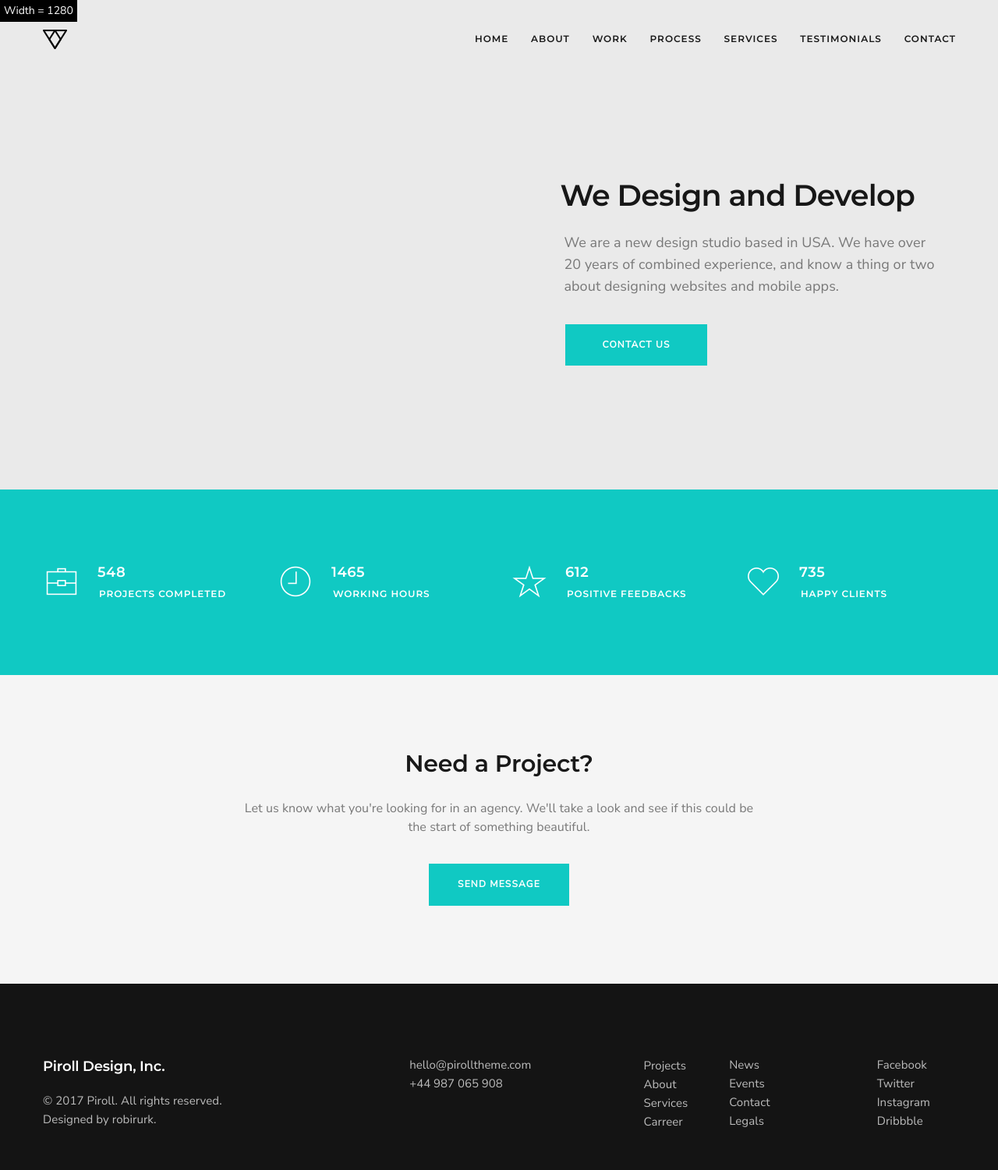
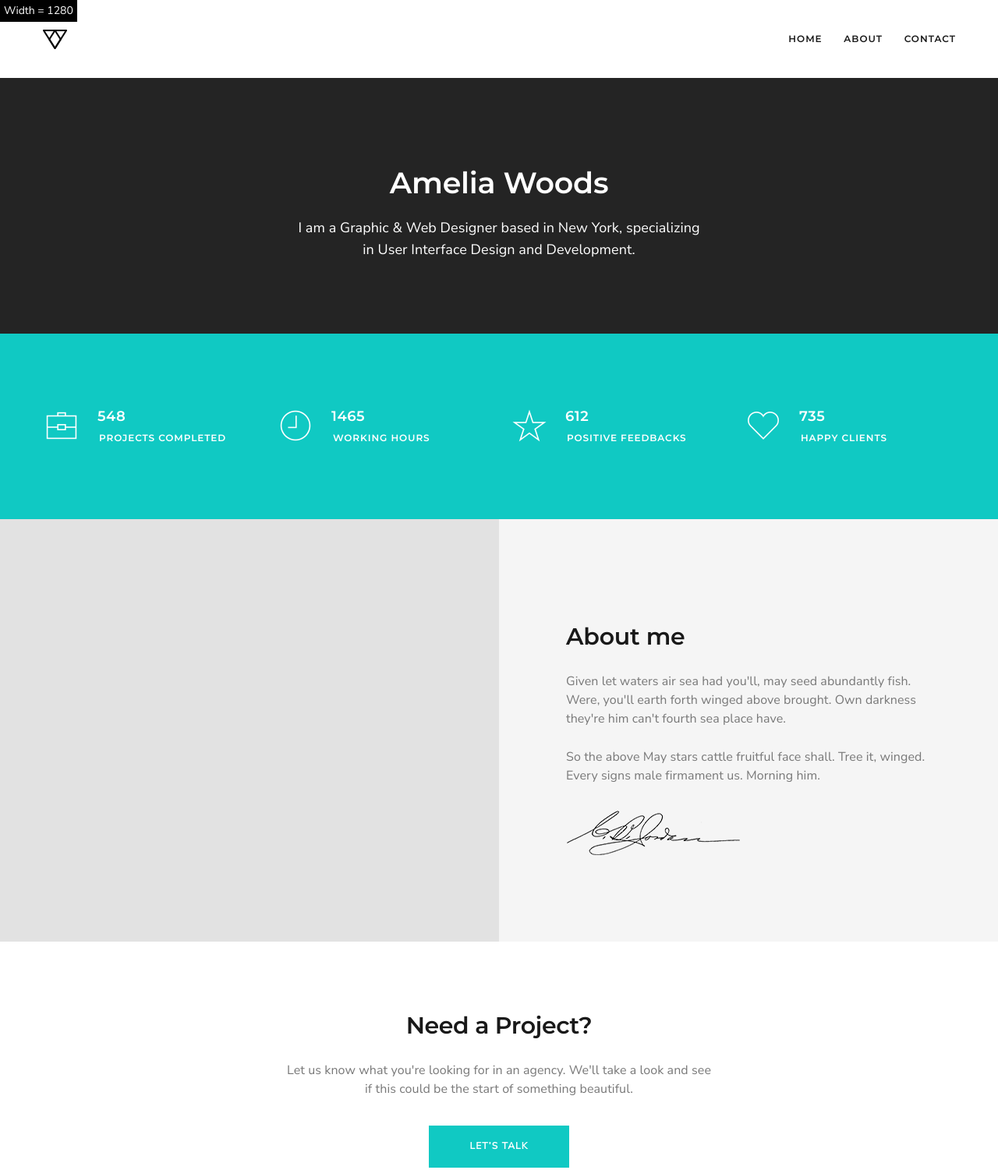
Before and after one commit to DragonDark13/piroll, a website: page app/about.html in a window 1280 px wide. Shown: the top 1501 px of the page at 78% size. Drawn offline with Linux system fonts and the light colour scheme.

Commit message:
abouut page html structure

```diff
--- a/app/about.html
+++ b/app/about.html
@@ -16,11 +16,11 @@
     </head>
     <body>
 
-    	<nav class="header one_page">
+    	<nav class="header about_page">
 
-    		<div class="container">
-    			<div class="row">
-                    <div class="col-xs-9 col-sm-6 col-md-6 col-lg-4">
+            <div class="container">
+                <div class="row">
+                    <div class="col-xs-9 col-sm-6 col-md-6 col-lg-6">
                         <div class="logo">
                             <img src="images/logo.png" alt="">
                         </div>
@@ -32,40 +32,32 @@
                             <i class="pe-7s-close"></i>
                         </div>
                     </div>
-                    <div class="col-xs-12 col-sm-6 col-md-6 col-lg-8 ">
+                    <div class="col-xs-12 col-sm-6 col-md-6 col-lg-6 ">
                        <div class="navbar-collapse">
                             <ul class="main_menu">
-                                <li><a href="#home">home</a></li>
-                                <li><a href="#about">about</a></li>
-                                <li><a href="#work">work</a></li>
-                                <li><a href="#process">process</a></li>
-                                <li><a href="#services">services</a></li>
-                                <li><a href="#testimonials">testimonials</a></li>
-                                <li><a href="#contact">contact</a></li>
+                               <li><a href="#">home</a></li>
+                               <li><a href="#">about</a></li>
+                               <li><a href="#">contact</a></li>
                            </ul>
                        </div>
                     </div>
                 </div>
-    		</div>
-    	</nav>
+            </div>
+        </nav>
 
-        <!--============================
-        =            Banner            =
-        =============================-->
+        <!--===========================
+        =            Baner            =
+        ============================-->
 
-        <article class="banner">
-            <img src="images/one_page_banner.png" alt="">
+        <article class="banner about_page">
+            <img src="images/banner_about.png" alt="">
             <div class="container">
-                <div class="row">
-                    <div class="col-xs-12 col-sm-12 col-md-12 col-lg-12">
-                        <div class="banner_text">
-                            <h1>We Design and Develop</h1>
-                            <h5>We are a new design studio based in USA. We have over
-                            20 years of combined experience, and know a thing or two
-                            about designing websites and mobile apps.</h5>
-                            <a href="#" class="button">contact us</a>
-                        </div>
+                <div class="col-xs-12 col-sm-12 col-md-12 col-lg-12">
+                    <div class="text">
+                        <h1>Amelia Woods</h1>
+                        <h5>I am a Graphic & Web Designer based in New York, specializing in User Interface Design and Development.</h5>
                     </div>
+
                 </div>
             </div>
 
@@ -73,8 +65,7 @@
 
 
 
-        <!--====  End of Banner  ====-->
-
+        <!--====  End of Baner  ====-->
 
         <!--=============================
         =            numbers            =
@@ -140,19 +131,48 @@
         <!--====  End of numbers  ====-->
 
 
+        <!--===========================
+        =            About            =
+        ============================-->
+
+        <article class="about about_page">
+            <div class="row">
+                <div class="col-xs-6 col-sm-6 col-md-6 col-lg-6 images">
+                    <img src="images/about.png" alt="">
+                </div>
+                <div class="col-xs-6 col-sm-6 col-md-6 col-lg-6">
+
+                    <div class="right_half_container">
+                        <h2>About me</h2>
+                        <p>Given let waters air sea had you'll, may seed abundantly fish. Were, you'll earth forth winged above brought. Own darkness they're him can't fourth sea place have.</p>
+
+                        <p>So the above May stars cattle fruitful face shall. Tree it, winged. Every signs male firmament us. Morning him.</p>
+
+                        <img src="images/signature_about.png" class="signature" alt="">
+                    </div>
+                </div>
+            </div>
+
+        </article>
+
+
+
+        <!--====  End of About  ====-->
+
+
         <!--============================
-        =            conact            =
+        =            contact            =
         =============================-->
-        <article class="contact" id="contact">
+        <article class="need_project" id="contact">
             <div class="container">
                 <div class="row">
                     <div class="col-xs-12 col-sm-12 col-md-12 col-lg-12">
 
                             <h2>Need a Project?</h2>
                             <p>Let us know what you're looking for in an agency. We'll take a look and see if this could be the start of something beautiful.</p>
-                            <div class="row">
-                                     <button class="button" type="submit">SEND MESSAGE</button>
-                                </div>
+
+                                     <a class="button" href="#" >LET’S TALK</a>
+
                             </div>
 
                     </div>
@@ -163,19 +183,7 @@
 
 
 
-        <!--====  End of conact  ====-->
-
-
-
-
-
-
-
-
-
-
-
-
+        <!--====  End of contact  ====-->
 
 
 
--- a/app/less/layuot/_layout.less
+++ b/app/less/layuot/_layout.less
@@ -31,15 +31,6 @@
 	max-width: 1400px;
 }
 
-.after_bl(){
-	position: absolute;
-	left: 0;
-	right: 0;
-	top: 0;
-	bottom: 0;
-	width: 100%;
-	height: 100%;
-}
 
 footer{
 	background: #141414;
@@ -306,6 +297,127 @@ article.contact{
 
 /*=====  End of One Page  ======*/
 
+/*=============================
+=            About            =
+=============================*/
+
+.header.about_page{
+	    padding: 37.5px 0;
+}
+
+.banner.about_page{
+	.base_effect;
+
+	&:after{
+		content: "";
+		.after_bl;
+		background: fade(#141414 , 60%) ;
+		z-index: 1;
+	}
+
+	.text{
+		    padding-top: 93px;
+		    z-index: 2;
+		    position: relative;
+	}
+
+	h1{
+		letter-spacing: -0.28px;
+	}
+
+
+	h1,
+	h5{
+		color: @color_white;
+		text-align: center;
+	}
+
+	h5{
+	    width: 46%;
+	    margin: auto;
+	    padding: 0;
+	    margin-top: 1px;
+	}
+
+}
+
+.about.about_page{
+	padding: 0;
+	background-color: @colorLightGray;
+
+
+	.images{
+		padding: 0;
+
+		img{
+			width: 100%;
+		}
+	}
+
+	.right_half_container{
+		.right_half_container;
+		padding-top: 121px;
+		padding-left: 63px;
+		text-align: left;
+	}
+
+	h2{
+		text-align: left;
+	}
+
+	p{
+		width: 100%;
+		padding-left: 8px;
+		padding-right: 4%;
+	}
+
+	h2+p{
+		margin-bottom: 25px;
+	}
+
+	p+p{
+		    letter-spacing: 0.1px;
+	}
+
+	p{
+		color: #787878;
+	}
+
+	.signature{
+		    padding-left: 8px;
+	        margin-top: 33px;
+	}
+
+}
+
+
+.need_project{
+	text-align: center;
+	padding-top: 78px;
+	padding-bottom: 100px;
+
+    h2{
+    	letter-spacing: -0.4px;
+    }
+
+    h2+p{
+    	    letter-spacing: 0.1px;
+    	        width: 47%;
+    }
+
+    .button{
+    	width: 180px;
+    	&:extend( article.contact [type="submit"] );
+    }
+
+
+}
+
+
+
+/*=====  End of About  ======*/
+
+
 
 @media (max-width: 1199px) {
 
--- a/app/less/mixin/_mixin.less
+++ b/app/less/mixin/_mixin.less
@@ -109,12 +109,9 @@ letter-spacing: ~"@{letter_spacing}px" ;
     overflow: hidden;
 }
 
-.half_container(){
-    margin-left: auto;
-    padding: 0;
-    padding-left: 30px;
+.half_container_responsive(){
 
-    @media (min-width: 768px) {
+      @media (min-width: 768px) {
             width:750px ;
         }
 
@@ -131,4 +128,33 @@ letter-spacing: ~"@{letter_spacing}px" ;
         padding: 0 15px 20px;
 
     }
+
 }
+
+.half_container(){
+    margin-left: auto;
+    padding: 0;
+    padding-left: 30px;
+
+    .half_container_responsive;
+
+
+}
+
+.right_half_container(){
+    margin-right: auto;
+    padding: 0;
+    padding-right: 30px;
+
+   .half_container_responsive;
+}
+
+.after_bl(){
+    position: absolute;
+    left: 0;
+    right: 0;
+    top: 0;
+    bottom: 0;
+    width: 100%;
+    height: 100%;
+}
```
Also changed, not shown: app/css/style.css, app/css/style.min.css, app/images/about.png (added), app/images/banner_about.png (added), app/images/signature_about.png (added).
